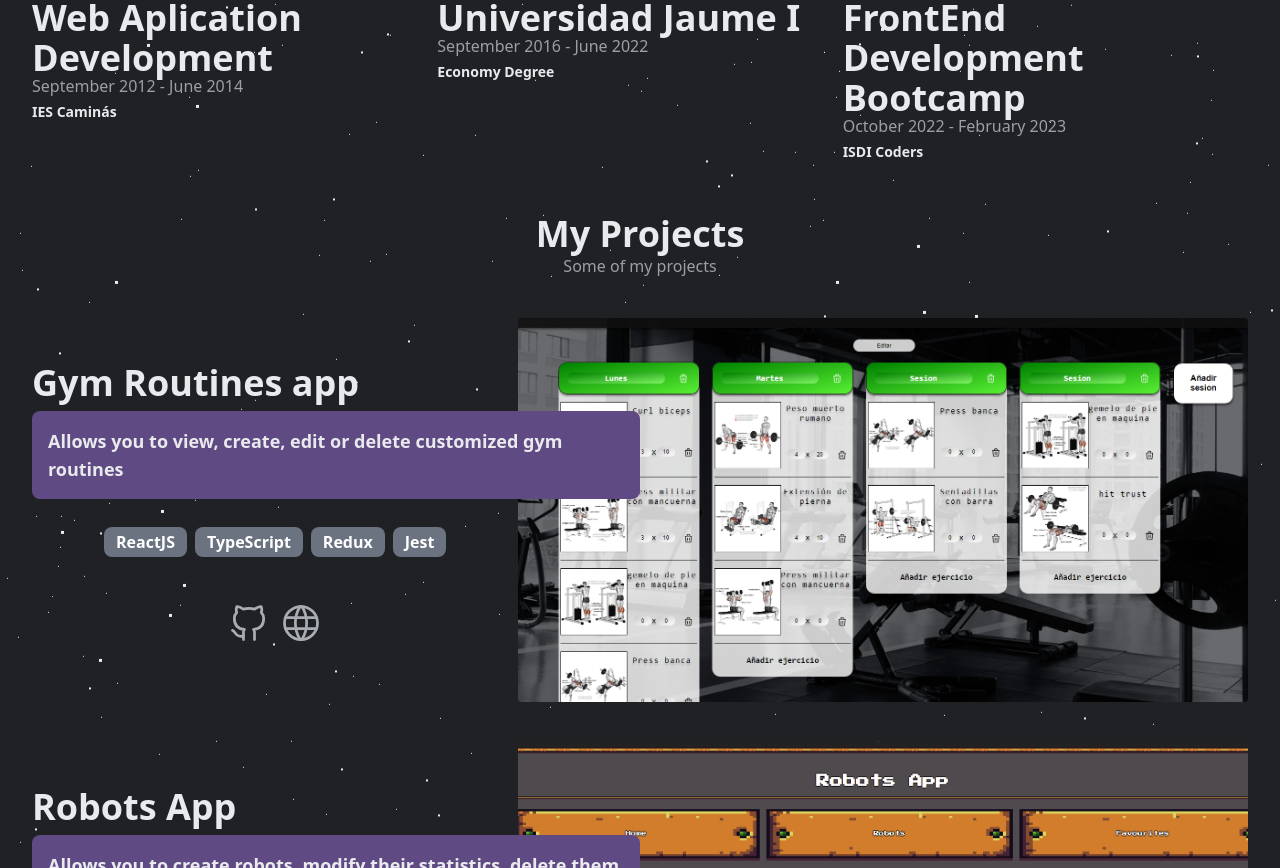
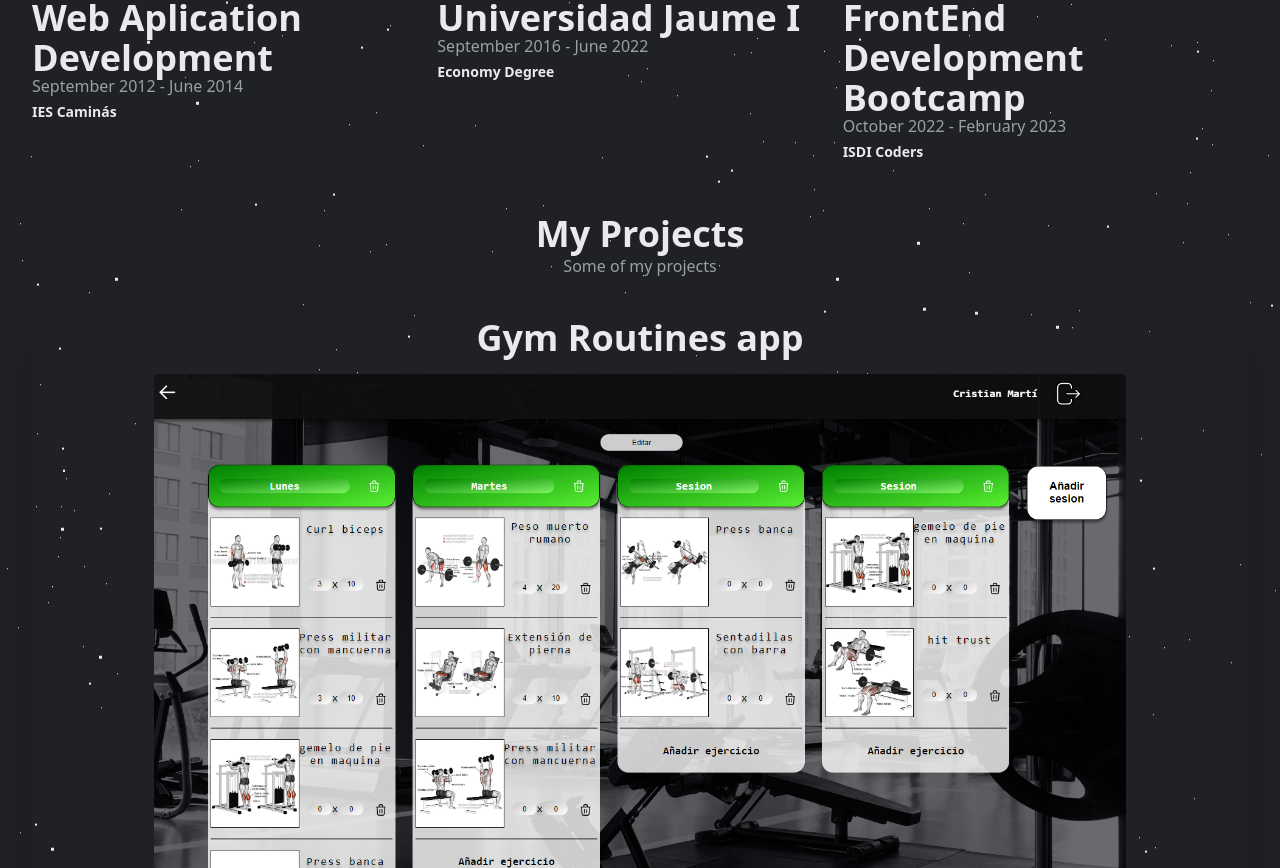
Before and after one commit to XistriXostri/portfolio, a React (Create React App) app: page / in a window 1280 px wide. Shown: the part 1932-2800 px from the top of the page. Built offline with nearby package versions, Linux system fonts and the light colour scheme.

Commit message:
fix css projects section

```diff
--- a/src/core/components/projects/projects.cards.tsx
+++ b/src/core/components/projects/projects.cards.tsx
@@ -35,12 +35,13 @@ export const ProjectsCards = () => {
         <section>
             {projectsInfo.map((project) => (
                 <div key={project.id} className="projectCard">
+                    <h1>{project.title}</h1>
+
                     <img
                         src={`/projects/project-${project.id}.PNG`}
                         alt={project.title}
                     />
                     <div className="projectCard__info">
-                        <h1>{project.title}</h1>
                         <p>{project.description}</p>
                         <div>
                             {project.technologies.map((technology) => (
--- a/src/core/components/projects/projects.css
+++ b/src/core/components/projects/projects.css
@@ -1,22 +1,36 @@
 .projectCard {
     display: flex;
-    margin-top: 2.5rem;
     align-items: center;
     justify-content: center;
-    flex-direction: row-reverse;
-    height: 24rem;
-    position: relative;
+    flex-direction: column;
+    height: auto;
+    gap: 1rem;
+    margin-top: 2.5rem;
     margin-left: 2rem;
     margin-right: 2rem;
+    border-radius: 1rem;
+    --tw-shadow-color: var(--nav-shadow);
+    --tw-shadow: var(--tw-shadow-colored);
+    box-shadow: var(--tw-ring-offset-shadow, 0 0 #0000),
+        var(--tw-ring-shadow, 0 0 #0000), var(--tw-shadow);
+    --tw-shadow-colored: 0 25px 50px -12px var(--tw-shadow-color);
+}
+
+.projectCard > h1 {
+    font-size: 2.25rem;
+    line-height: 2.5rem;
+    text-align: center;
+    width: 80%;
+    font-weight: 40%;
 }
 
 .projectCard > img {
     color: transparent;
     border-radius: 0.25rem;
-    width: 60%;
-    height: 24rem;
+    width: 80%;
+    height: auto;
     right: 0;
-    position: absolute;
+    position: relative;
     object-fit: cover;
     max-width: 100%;
     display: block;
@@ -24,27 +38,19 @@
 
 .projectCard__info {
     display: flex;
-    align-items: flex-start;
+    align-items: center;
     flex-direction: column;
     margin-top: 0.5rem;
     width: 100%;
-    position: absolute;
+    position: relative;
 }
 
-.projectCard__info h1 {
-    font-size: 2.25rem;
-    line-height: 2.5rem;
-    text-align: start;
-    width: 40%;
-    font-weight: 40%;
-}
 .projectCard__info p {
     font-weight: 700;
-    text-align: start;
+    text-align: center;
     padding: 1rem;
-    width: 50%;
+    width: 70%;
     border-radius: 0.5rem;
-    background-color: var(--bg-buttons);
     font-size: 1.125rem;
     line-height: 1.75rem;
     margin-top: 0.5rem;
@@ -172,7 +178,6 @@
         width: 100%;
         height: auto;
         position: relative;
-        object-fit: cover;
         max-width: 100%;
     }
 
@@ -188,11 +193,9 @@
     }
 
     .projectCard__info p {
-        background-color: transparent;
         width: 100%;
         font-size: 1rem;
         margin-top: 0;
-        text-align: center;
     }
 
     .projectCard__info ul {
```
